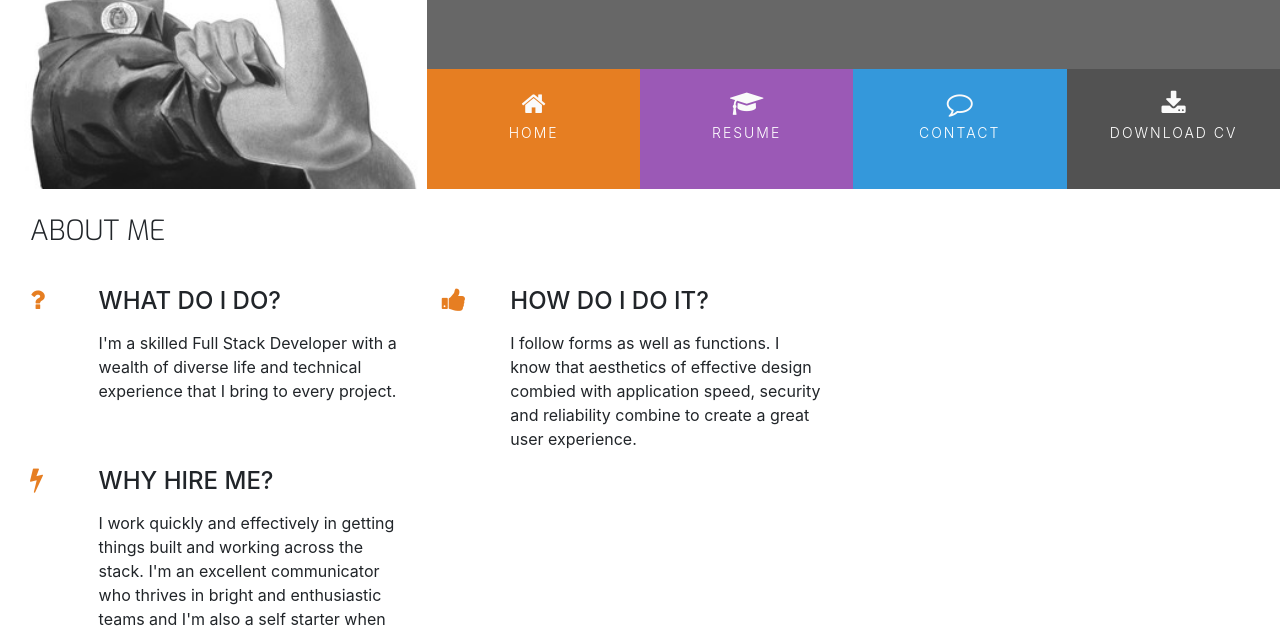
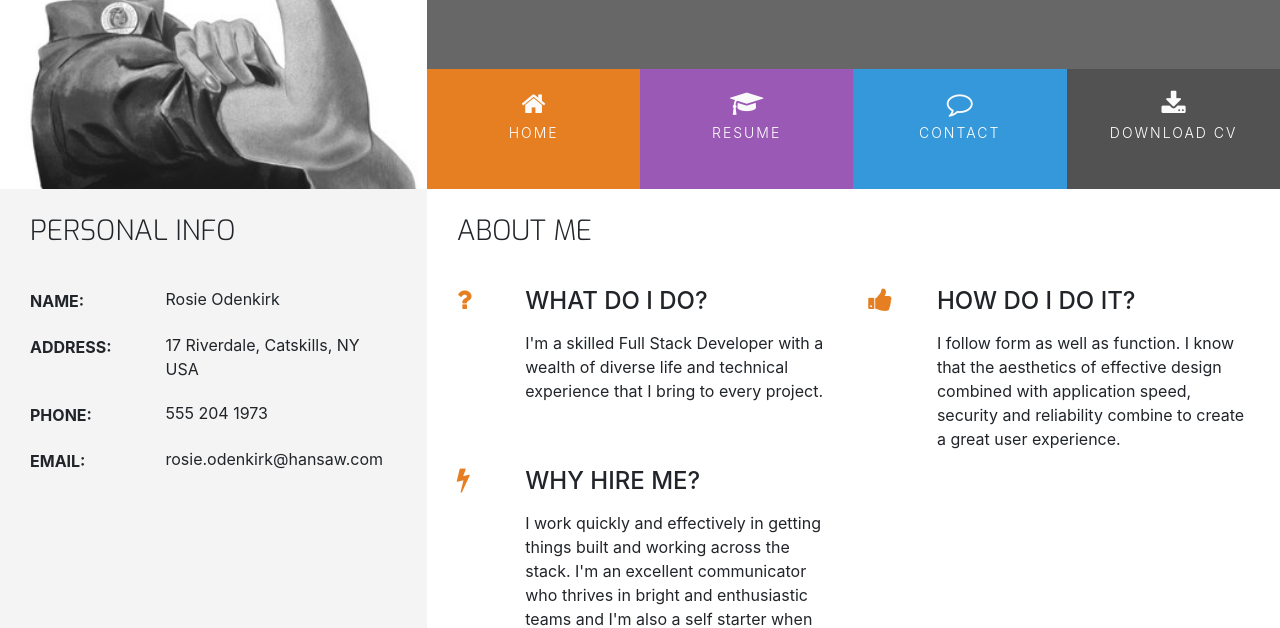
Before and after one commit to Juandavidc08/test-res, a plain HTML site: page index.html in a window 1280 px wide. Shown: the part 180-808 px from the top of the page. Drawn offline with nearby package versions, Linux system fonts and the light colour scheme.

Commit message:
Add personal info and style

```diff
--- a/assets/css/style.css
+++ b/assets/css/style.css
@@ -6,8 +6,12 @@
     background-color: #676767;
 }
 
-.bg-color-three-reasons{
+.bg-color-three-reasons {
     background-color: #fff;
+}
+
+.bg-color-personal-info {
+    background-color: #f4f4f4;
 }
 
 .ui-menu-color-home {
@@ -25,8 +29,6 @@
 .ui-menu-color-download {
     background-color: #525252;
 }
-
-
 
 /* ----------------------------------------Special paddings/margins/text */
 
@@ -51,17 +53,17 @@ h4 {
     display: inline-block;
 }
 
-.row-table{
+.row-table {
     display: table;
 }
 
-.section-column{
+.section-column {
     display: table-cell;
     padding: 0 30px 30px;
     float: none;
 }
 
-.section-heading{
+.section-heading {
     font-family: "Exo", sans-serif;
     font-weight: 300;
     margin-top: 25px;
@@ -213,13 +215,48 @@ footer {
     padding: 20px;
 }
 
-/*--------------------------------------------Three reasons*/
+/* ----------------------------------------Three Reasons */
 
-.three-reasons-icon{
+.three-reasons-icon {
     font-size: 26px;
     color: #e67e22;
 }
 
-.three-reasons-heading{
+.three-reasons-heading {
     margin-bottom: 15px;
 }
+
+/* ----------------------------------------Personal Info */
+
+.personal-info-item {
+    margin-bottom: 20px;
+    display: block;
+    clear: both;
+}
+
+.personal-info-item .key,
+.personal-info-item .value {
+    padding-right: 8px;
+    display: inline-block;
+}
+
+.personal-info-item .key p,
+.personal-info-item .value p {
+    margin: 0;
+}
+
+.personal-info-item .key {
+    width: 30%;
+    margin-right: 21px;
+    padding-top: 2px;
+    vertical-align: top;
+}
+
+.personal-info-item .key p {
+    font-weight: 700;
+}
+
+.personal-info-item .value {
+    position: relative;
+    width: 60%;
+}
--- a/index.html
+++ b/index.html
@@ -8,7 +8,7 @@
     <link rel="stylesheet" href="https://maxcdn.bootstrapcdn.com/font-awesome/4.7.0/css/font-awesome.min.css" type="text/css" />
     <link rel="stylesheet" href="https://cdnjs.cloudflare.com/ajax/libs/hover.css/2.1.1/css/hover-min.css" type="text/css" />
     <link rel="stylesheet" href="assets/css/style.css">
-    <title>Document</title>
+    <title>Rosie</title>
 </head>
 <body>
     <header>
@@ -43,11 +43,68 @@
         </div>
     </header>
     <section class="container-fluid">
-        <div class="row row-table">
+        <div class="row">
+            <div class="col-md-4 bg-color-personal-info section-column">
+                <div class="row">
+                    <div class="col-12">
+                        <h3 class="section-heading uppercase">
+                            Personal Info
+                        </h3>
+                    </div>
+                </div>
+                <div class="personal-info-item">
+                    <div class="key">
+                        <p class="uppercase">
+                            Name:
+                        </p>
+                    </div>
+                    <div class="value">
+                        <p>
+                            Rosie Odenkirk
+                        </p>
+                    </div>
+                </div>
+                <div class="personal-info-item">
+                    <div class="key">
+                        <p class="uppercase">
+                            Address:
+                        </p>
+                    </div>
+                    <div class="value">
+                        <p>
+                            17 Riverdale, Catskills, NY USA
+                        </p>
+                    </div>
+                </div>
+                <div class="personal-info-item">
+                    <div class="key">
+                        <p class="uppercase">
+                            Phone:
+                        </p>
+                    </div>
+                    <div class="value">
+                        <p>
+                            555 204 1973
+                        </p>
+                    </div>
+                </div>
+                <div class="personal-info-item">
+                    <div class="key">
+                        <p class="uppercase">
+                            Email:
+                        </p>
+                    </div>
+                    <div class="value">
+                        <p>
+                            rosie.odenkirk@hansaw.com
+                        </p>
+                    </div>
+                </div>
+            </div>
             <div class="col-md-8 bg-color-three-reasons section-column">
                 <div class="row">
                     <div class="col">
-                        <h3 class="section-heading uppercase">About me</h3>
+                        <h3 class="section-heading uppercase">About Me</h3>
                     </div>
                 </div>
                 <div class="row">
@@ -59,8 +116,7 @@
                             <div class="col-10">
                                 <h4 class="three-reasons-heading uppercase">What do I do?</h4>
                                 <p>
-                                    I'm a skilled Full Stack Developer with a wealth of diverse
-                                    life and technical experience that I bring to every project.
+                                    I'm a skilled Full Stack Developer with a wealth of diverse life and technical experience that I bring to every project.
                                 </p>
                             </div>
                         </div>
@@ -73,9 +129,7 @@
                             <div class="col-10">
                                 <h4 class="three-reasons-heading uppercase">How do I do it?</h4>
                                 <p>
-                                    I follow forms as well as functions. I know that aesthetics of effective
-                                    design combied with application speed, security and reliability combine to
-                                    create a great user experience.
+                                    I follow form as well as function. I know that the aesthetics of effective design combined with application speed, security and reliability combine to create a great user experience.
                                 </p>
                             </div>
                         </div>
@@ -88,17 +142,12 @@
                             <div class="col-10">
                                 <h4 class="three-reasons-heading uppercase">Why hire me?</h4>
                                 <p>
-                                    I work quickly and effectively in getting things built and working
-                                    across the stack. I'm an excellent communicator who thrives in bright
-                                    and enthusiastic teams and I'm also a self starter when working solo.
+                                    I work quickly and effectively in getting things built and working across the stack. I'm an excellent communicator who thrives in bright and enthusiastic teams and I'm also a self starter when working solo.
                                 </p>
                             </div>
                         </div>
                     </div>
                 </div>
-            </div>
-            <div class="col-md-4">
-
             </div>
         </div>
 
```
